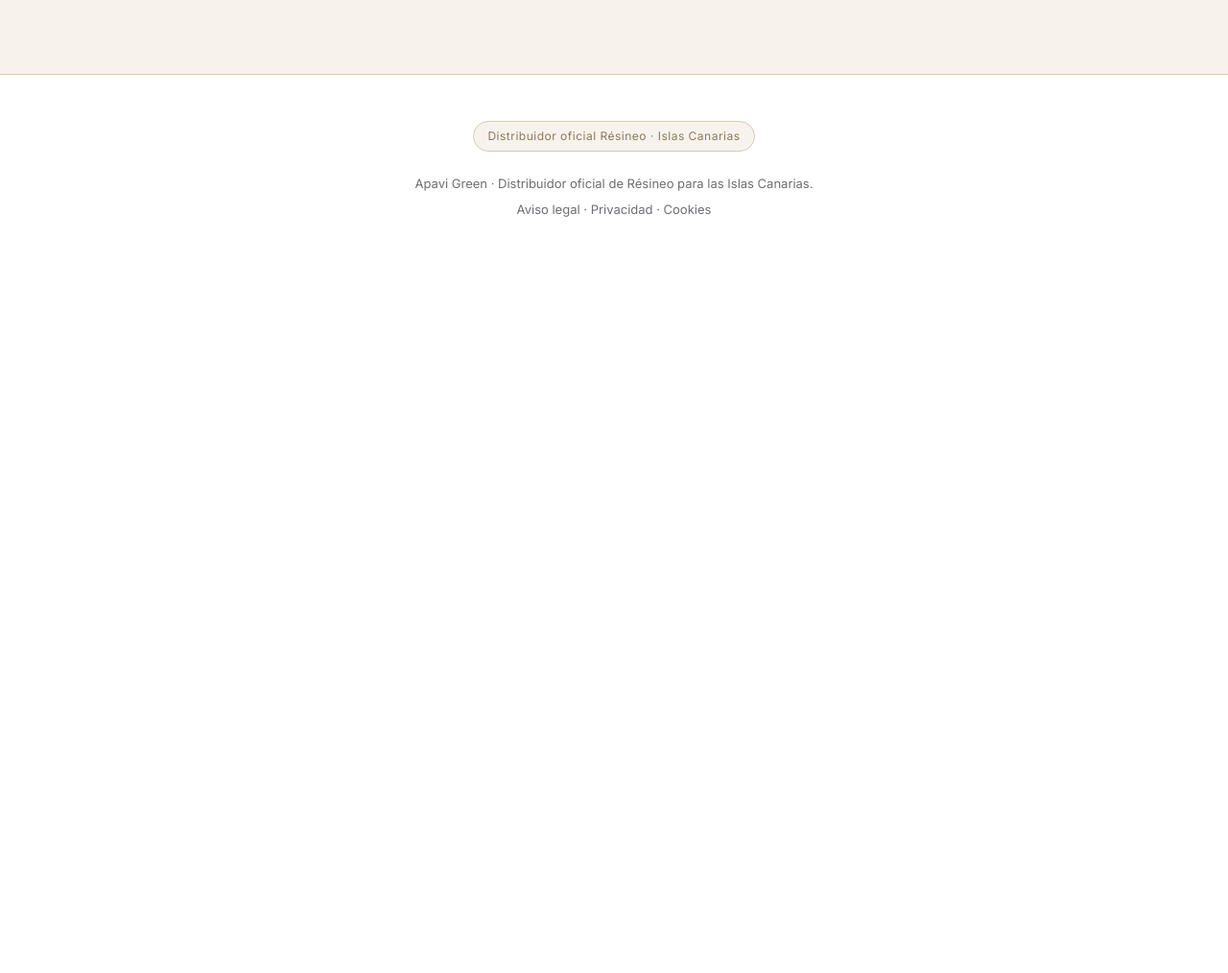
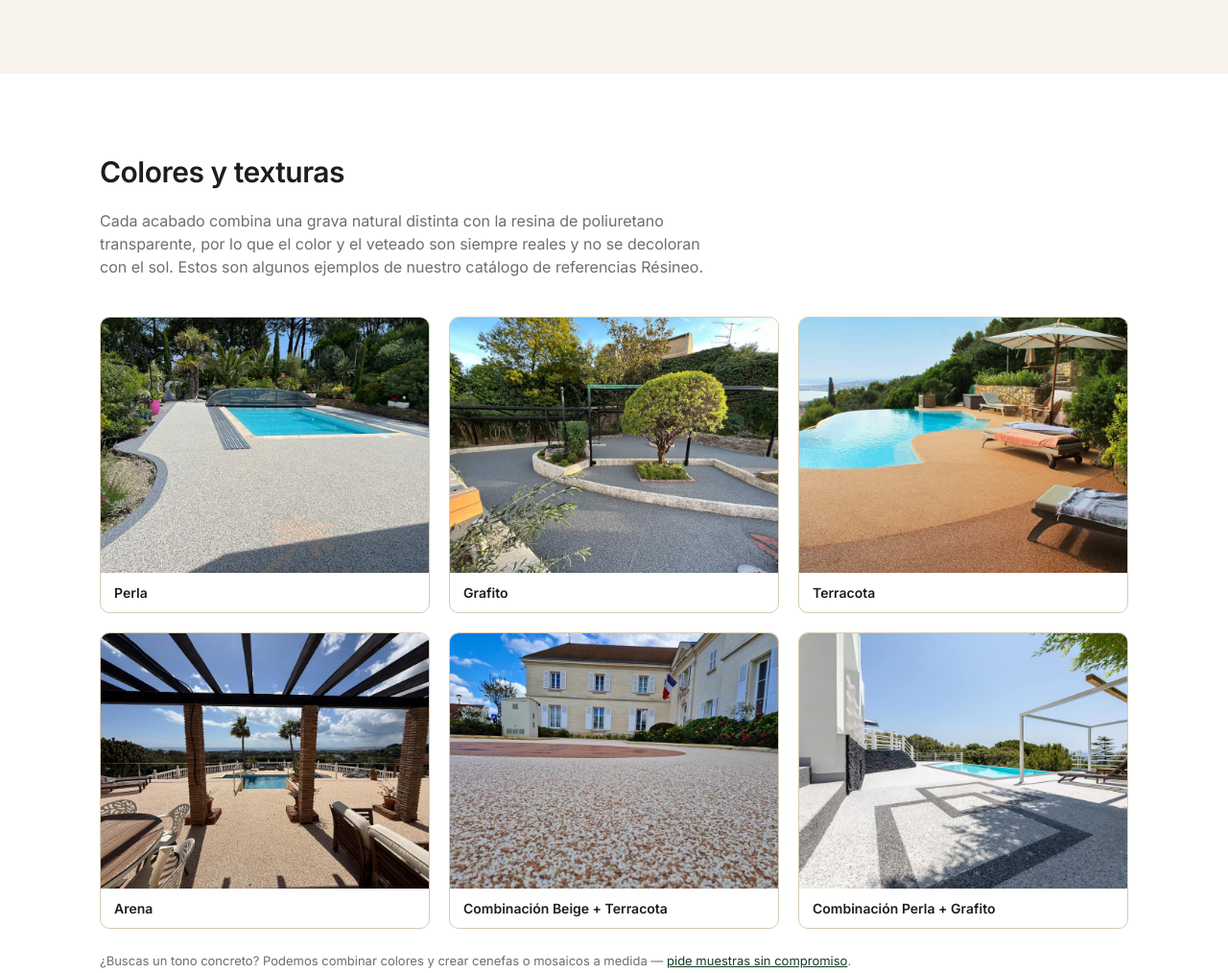
Before and after one commit to Muya58/resineo-canarias, a website: page tecnologia.html in a window 1280 px wide. Shown: the part 938-1952 px from the top of the page at 96% size. Before the commit the page ends 1215 px from the top, so only its background shows below. Drawn offline with Linux system fonts and the light colour scheme.

Commit message:
feat: seccion de colores y texturas en tecnologia con fotos reales del catalogo
Anade 6 ejemplos (Perla, Grafito, Terracota, Arena y dos combinaciones)
extraidos del catalogo oficial Resineo para mostrar la variedad de acabados.

```diff
--- a/assets/css/main.css
+++ b/assets/css/main.css
@@ -279,6 +279,32 @@ img { max-width: 100%; display: block; }
   display: block;
 }
 
+/* Color & texture gallery */
+.color-grid {
+  display: grid;
+  grid-template-columns: repeat(3, 1fr);
+  gap: 20px;
+}
+
+.color-card {
+  border: 1px solid var(--color-border);
+  border-radius: var(--radius-lg);
+  overflow: hidden;
+}
+
+.color-card img {
+  width: 100%;
+  height: auto;
+  aspect-ratio: 900 / 700;
+  object-fit: cover;
+}
+
+.color-card figcaption {
+  padding: 10px 14px;
+  font-size: 14px;
+  font-weight: 600;
+}
+
 /* Footer */
 .site-footer {
   border-top: 1px solid var(--color-border);
@@ -319,6 +345,9 @@ img { max-width: 100%; display: block; }
   .photo-grid {
     grid-template-columns: 1fr;
   }
+  .color-grid {
+    grid-template-columns: repeat(2, 1fr);
+  }
   .hero-content h1 {
     font-size: 32px;
   }
--- a/tecnologia.html
+++ b/tecnologia.html
@@ -46,6 +46,40 @@
     </div>
   </section>
 
+  <section class="section">
+    <div class="container">
+      <h2>Colores y texturas</h2>
+      <p style="max-width: 640px; margin-bottom: 40px;">Cada acabado combina una grava natural distinta con la resina de poliuretano transparente, por lo que el color y el veteado son siempre reales y no se decoloran con el sol. Estos son algunos ejemplos de nuestro catálogo de referencias Résineo.</p>
+      <div class="color-grid">
+        <figure class="color-card">
+          <img src="assets/img/color-perla.jpg" alt="Acabado Résineo color Perla, gris muy claro" loading="lazy" width="900" height="700">
+          <figcaption>Perla</figcaption>
+        </figure>
+        <figure class="color-card">
+          <img src="assets/img/color-grafito.jpg" alt="Acabado Résineo color Grafito, gris oscuro" loading="lazy" width="900" height="700">
+          <figcaption>Grafito</figcaption>
+        </figure>
+        <figure class="color-card">
+          <img src="assets/img/color-terracota.jpg" alt="Acabado Résineo color Terracota, tono cálido anaranjado" loading="lazy" width="900" height="700">
+          <figcaption>Terracota</figcaption>
+        </figure>
+        <figure class="color-card">
+          <img src="assets/img/color-arena.jpg" alt="Acabado Résineo color Arena, beige claro" loading="lazy" width="900" height="700">
+          <figcaption>Arena</figcaption>
+        </figure>
+        <figure class="color-card">
+          <img src="assets/img/color-beige-terracota.jpg" alt="Combinación de colores Résineo Beige y Terracota en un mismo pavimento" loading="lazy" width="900" height="700">
+          <figcaption>Combinación Beige + Terracota</figcaption>
+        </figure>
+        <figure class="color-card">
+          <img src="assets/img/color-blanco-grafito.jpg" alt="Combinación de colores Résineo Perla y Grafito formando una cenefa geométrica" loading="lazy" width="900" height="700">
+          <figcaption>Combinación Perla + Grafito</figcaption>
+        </figure>
+      </div>
+      <p style="margin-top: 24px; font-size: 13px; color: var(--color-text-secondary);">¿Buscas un tono concreto? Podemos combinar colores y crear cenefas o mosaicos a medida — <a href="contacto.html" style="color: var(--color-green);">pide muestras sin compromiso</a>.</p>
+    </div>
+  </section>
+
   <footer class="site-footer">
     <div class="container">
       <div class="exclusivity-badge">Distribuidor oficial Résineo · Islas Canarias</div>
```
Also changed, not shown: assets/img/color-arena.jpg (added), assets/img/color-beige-terracota.jpg (added), assets/img/color-blanco-grafito.jpg (added), assets/img/color-grafito.jpg (added), assets/img/color-perla.jpg (added), assets/img/color-terracota.jpg (added).
